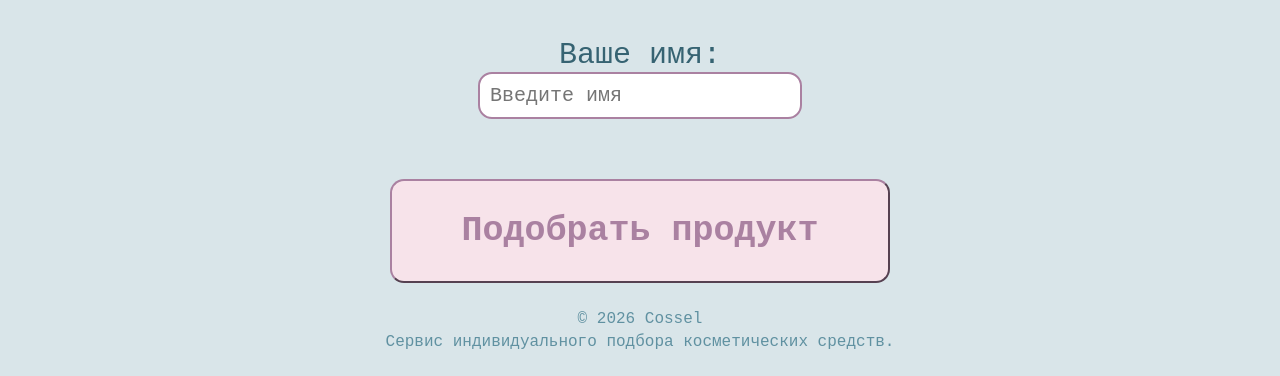
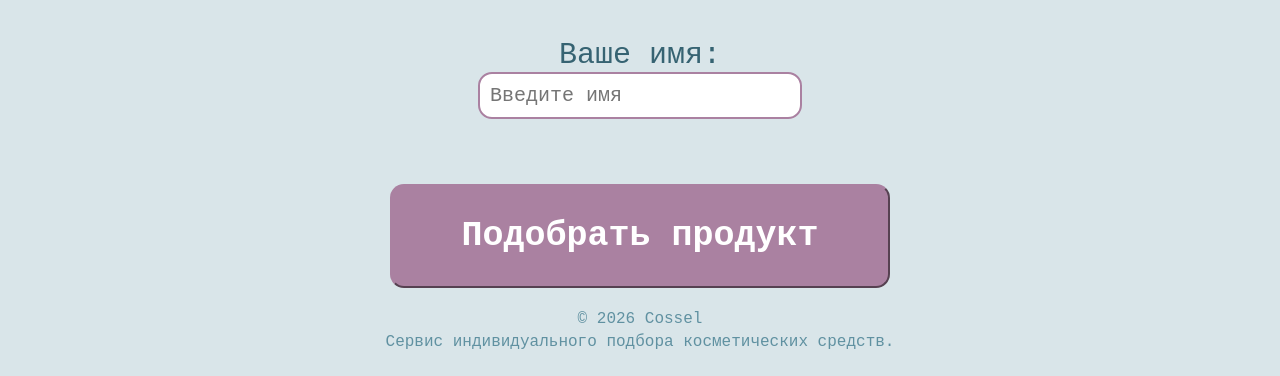
Before and after one commit to anyakarelina23480-ops/Cossel, a plain HTML site: page index.html in a window 1280 px wide. In both pictures the pointer is over the button "Подобрать продукт". Shown: the part 424-800 px from the top of the page. Drawn offline with Linux system fonts and the light colour scheme; a web font is replaced by a local one.

Commit message:
анимация кнопки подбора продукта

```diff
--- a/css/style.css
+++ b/css/style.css
@@ -71,4 +71,11 @@ nav a {
     border-color: #aa81a1;
     background-color: #f7e3ea;
     color: #aa81a1;
+    transform: translateY(0);
+    transition: 0.3s;
 }
+.button-chooseproduct:hover {
+    background-color: #aa81a1;
+    color: #ffffff;
+    transform: translateY(5px);
+}
```
